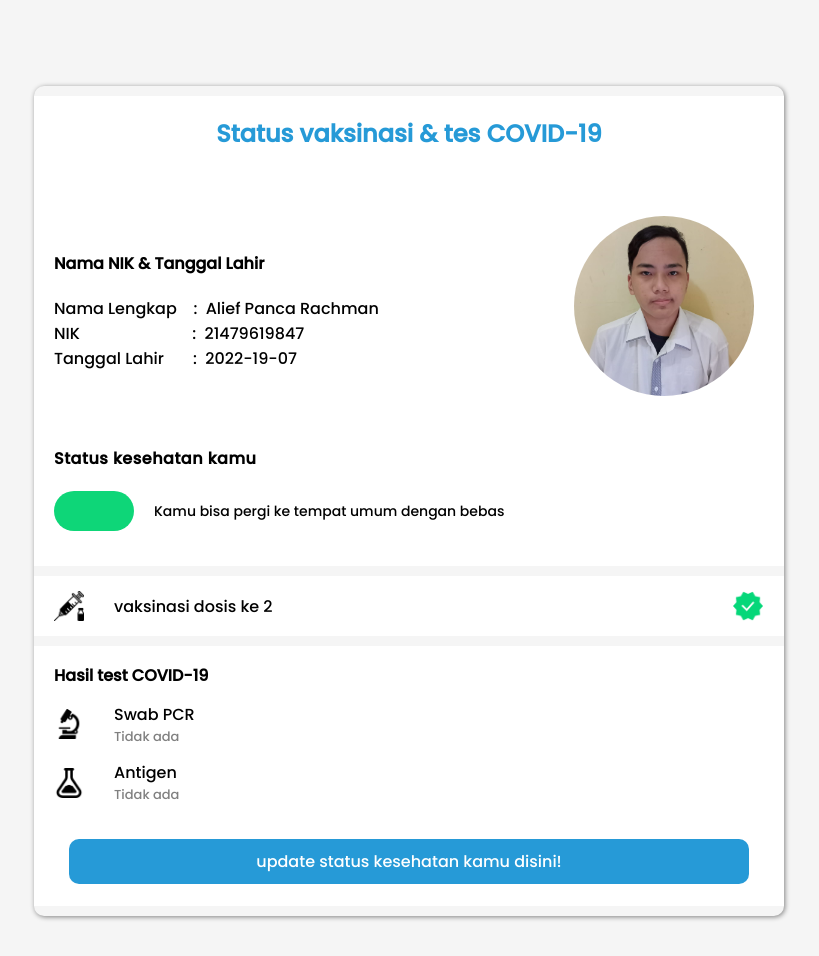
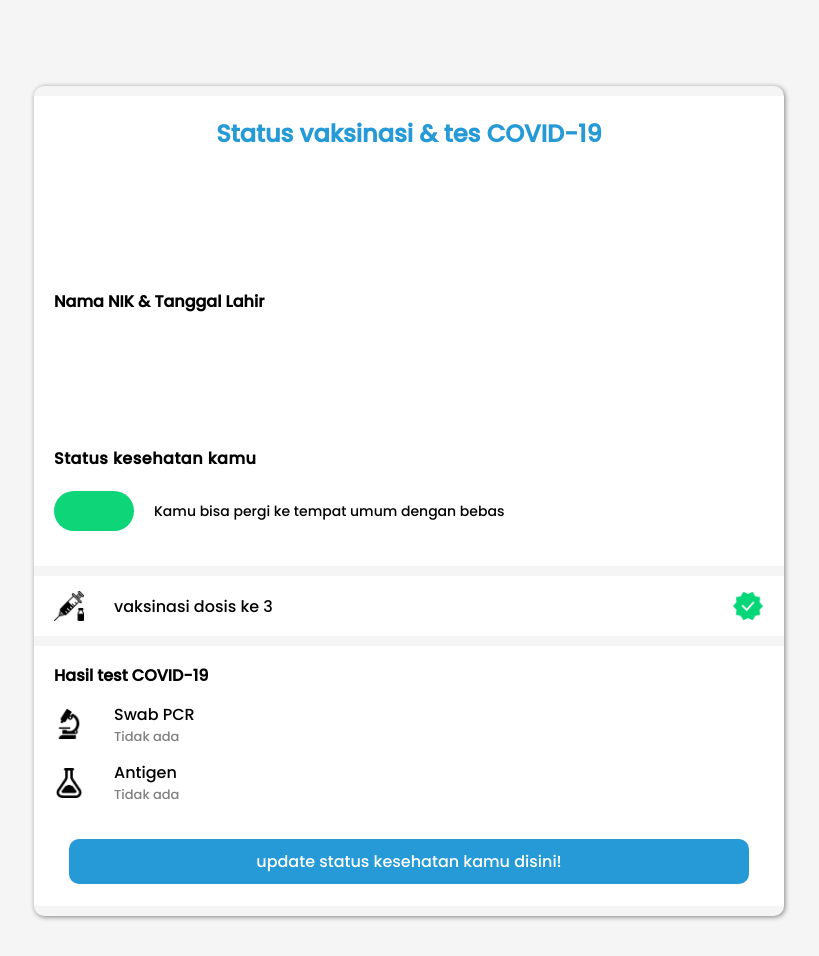
Before and after one commit to Arielanaskar/app_peduli_lindungi, a PHP site: page /tescovid.php in a window 1280 px wide. Shown: the part 84-1040 px from the top of the page, without its empty margins (231-1050 px from the left). Run offline with PHP 8.4, Linux system fonts and the light colour scheme; the visitor is signed in with stand-in values (Sample User, id 1); tables that the repository leaves empty or names only in its code hold one stand-in row (values such as "Sample post").

Commit message:
modifed tescovid.php and tescovid.css

```diff
--- a/CSS/tescovid.css
+++ b/CSS/tescovid.css
@@ -266,12 +266,15 @@
 }
 
 .foto-profile {
-    width: 180px;
-    height: 180px;
+    width: 170px;
+    height: 170px;
     border-radius: 50%;
-    background-image: url(../img/user-pic/alief.jpeg);
+    /* background-image: url(../img/user-pic/alief.jpeg); */
     background-position: center;
     background-size: cover;
+    display: flex;
+    justify-content: center;
+    align-items: center;
 }
 
 .user-col2 {
@@ -459,3 +462,14 @@
     color: #fff;
     /* border: 1px solid blue; */
 }
+
+#vaksin-none {
+    width: max-content;
+    /* border: 1px solid red; */
+}
+
+#remove {
+    width: 30px;
+    height: 30px;
+    margin-left: 375px;
+}
--- a/tescovid.php
+++ b/tescovid.php
@@ -5,13 +5,14 @@
 if (!isset($_SESSION["login"])) {
     header("Location: login_form.php");
 }
-$id_login = $_SESSION["login"];
-$users = query("SELECT * FROM users WHERE Id_user='$id_login'");
-$Photo_profile = findRow("SELECT Photo_profile FROM users WHERE Id_user='$id_login'", "Photo_profile");
-$data = query("SELECT * FROM checkin WHERE id_user='$id_login'");
+$id_user = $_SESSION["login"];
 
-$id_user = $_SESSION["login"];
+$users = query("SELECT * FROM users WHERE Id_user='$id_user'");
+$Photo_profile = findRow("SELECT Photo_profile FROM users WHERE Id_user='$id_user'", "Photo_profile");
+
 $result = query("SELECT * FROM users_status WHERE id_user='$id_user'");
+$status_kesehatan = findRow("SELECT * FROM users_status WHERE id_user='$id_user'",'Status_kesehatan');
+$status_vaksinasi = findRow("SELECT * FROM users_status WHERE id_user='$id_user'",'Status_vaksinasi');
 
 ?>
 
@@ -108,32 +109,62 @@
                     <div class="group-col2">
                         <div class="group-tex">
                             <p id="head-namatanggal">Nama NIK & Tanggal Lahir</p>
+                            <?php foreach ($users as $key): ?>
                                 <div class="nama-col2">
-                                <p><pre>Nama Lengkap    :  Alief Panca Rachman</pre></p>
+                                    <p><pre>Nama Lengkap    :  <?= $key["Nama"] ?></pre></p>
                                 </div>
                                 <div class="nik-col2">
-                                <p><pre>NIK                           :  21479619847</pre></p>
+                                    <p><pre>NIK                           :  <?= $key["Nik"] ?></pre></p>
                                 </div>
                                 <div class="ttl-col2">
-                                <p><pre>Tanggal Lahir       :  2022-19-07</pre></p>
+                                    <p><pre>Tanggal Lahir       :  <?= $key["Tanggal_lahir"] ?></pre></p>
                                 </div>
+                            <?php endforeach; ?>
                         </div>
-                        <div class="foto-profile">
-                            <!-- <img src="img/user-pic/alief.jpeg" alt="" id="botpic"> -->
+                        <?php foreach ($users as $key): ?>
+                            <?php if (strlen($Photo_profile) > 1): ?>
+                                <div class="foto-profile" style="background-image: url(img/user-pic/<?= $key["Photo_profile"] ?>);">
+
                                 </div>
+                            <?php else: ?>
+                                <div class="foto-profile" style="background-color: #F4BF00;">
+                                    <h1><?= substr($key["Nama"],0,1) ?></h1>
+                                </div>
+                            <?php endif; ?>
+                        <?php endforeach; ?>
                     </div>
                     <p id="head-status">Status kesehatan kamu </p>
                     <div class="status-kesehatan">
+                        <?php if ($status_kesehatan == "Merah"): ?>
+                            <div class="simbol" style="background-color: red;">
+
+                            </div>
+                            <p id="detail-status">Kamu tidak di izinkan pergi ke tempat umum</p>
+                        <?php elseif($status_kesehatan == "Kuning"): ?>
+                            <div class="simbol" style="background-color: orange;">
+
+                            </div>
+                            <p id="detail-status">Kamu bisa pergi ke tempat umum dengan bebas (dalam pengawasan)</p>
+                        <?php else: ?>
                             <div class="simbol">
-                            <!-- <p>H</p> -->
+
                             </div>
                             <p id="detail-status">Kamu bisa pergi ke tempat umum dengan bebas</p>
+                        <?php endif ?>
                     </div>
                 </div>
                 <div class="status-vaksinasi">
                     <img src="img/vaccination.png" alt="" id="vaksin">
+                    <?php if ($status_vaksinasi == "1"): ?>
+                        <p id="vaksin-none">belum melakukan vaksinasi</p>
+                        <img src="img/remove.png" alt="" srcset="" id="remove">
+                    <?php elseif($status_vaksinasi == "2"): ?>
                         <p>vaksinasi dosis ke 2</p>
                         <img src="img/check.png" alt="" srcset="" id="check">
+                    <?php else: ?>
+                        <p>vaksinasi dosis ke 3</p>
+                        <img src="img/check.png" alt="" srcset="" id="check">
+                    <?php endif; ?>
                 </div>
                 <div class="hasil-test">
                     <h4>Hasil test COVID-19</h4>
```
Lines whose indentation alone changed are shown as unchanged.
